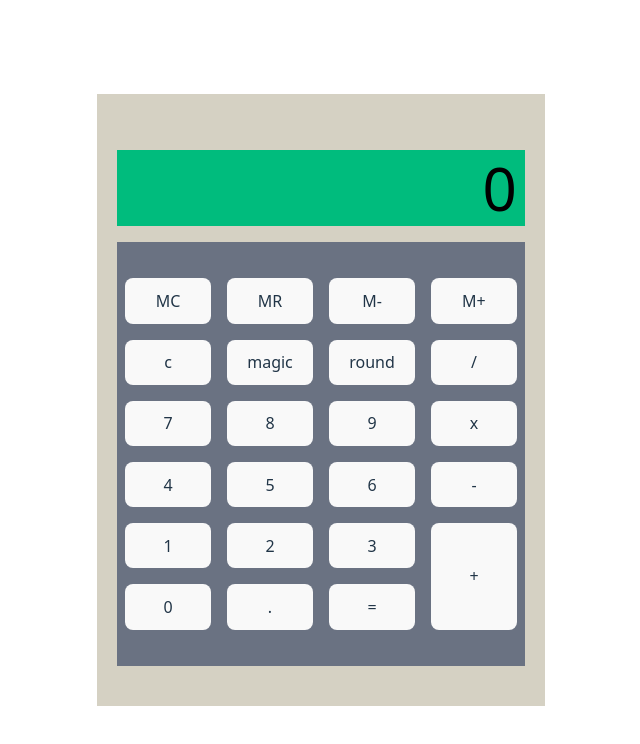
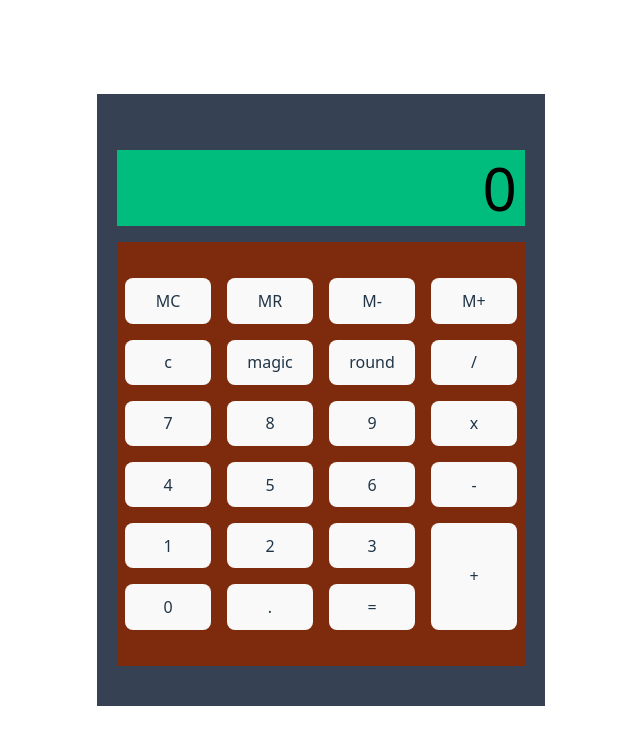
Before and after one commit to lmpladano/calculator, a React app: page / in a window 1280 px wide. Shown: the top 744 px of the page, without its empty margins (319-959 px from the left). Built offline with nearby package versions, Linux system fonts and the light colour scheme; the HTML template or start-up script is replaced by a standard one.

Commit message:
feat: add 'magic' button to memory operators and update display logic for memory functionality

```diff
--- a/src/App.jsx
+++ b/src/App.jsx
@@ -10,7 +10,7 @@ function App() {
   function handleClick(e) {
     const operators = [
       ["+", "-", "x", "/", "="],
-      ["MC", "MR", "M-", "M+"],
+      ["MC", "MR", "M-", "M+", "magic"],
     ];
     let input = e.target.value;
 
@@ -47,6 +47,11 @@ function App() {
       setNum(mem[0]);
     } else if (input == "MC") {
       localStorage.setItem("memory", JSON.stringify([]));
+    } else {
+      let initial = 0;
+      let sum = mem.reduce((n, c) => n + c, initial);
+      setDisplay(sum);
+      setNum(sum);
     }
   }
 
@@ -69,7 +74,7 @@ function App() {
   }
 
   return (
-    <div className="flex flex-col justify-center bg-[#D5D1C3] py-10 px-5">
+    <div className="flex flex-col justify-center bg-gray-700 py-10 px-5">
       <div className=" bg-emerald-500 flex flex-col my-4 text-black">
         <h3 className="self-end text-6xl p-2">{display ? display : 0}</h3>
       </div>
--- a/src/components/Inputs.jsx
+++ b/src/components/Inputs.jsx
@@ -20,7 +20,7 @@ export default function Inputs({ onPush }) {
     );
   });
   return (
-    <div className="grid grid-cols-4 gap-4 bg-gray-500 px-2 py-9">
+    <div className="grid grid-cols-4 gap-4 bg-orange-900 px-2 py-9">
       {buttons}
     </div>
   );
```
